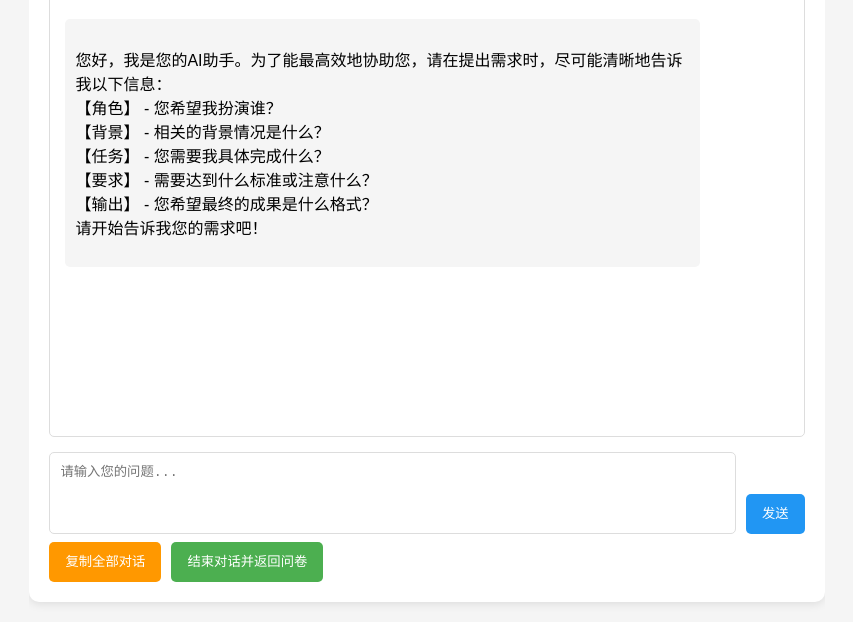
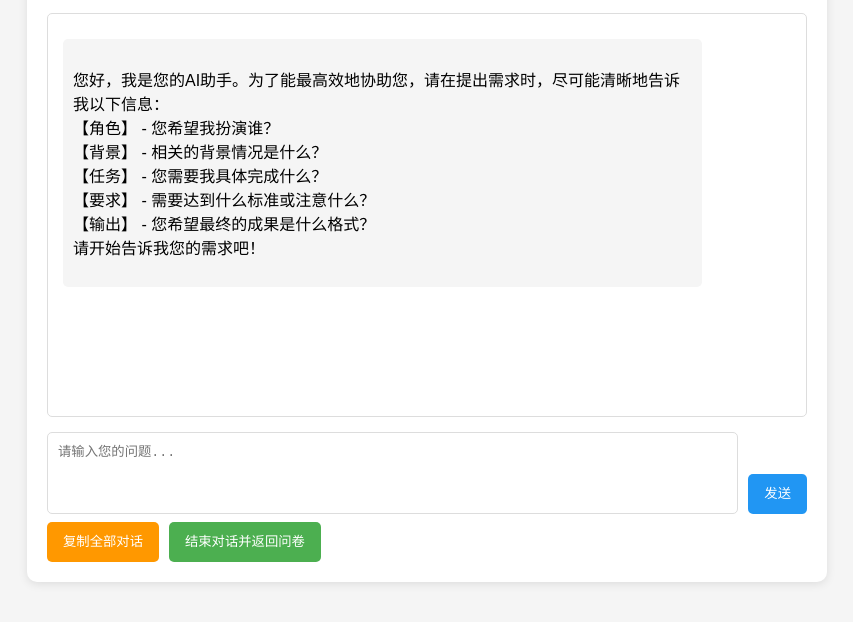
Before and after one commit to xn-zheng/ai-psychology-chat, a plain HTML site: page index.html in a window 1280 px wide. Shown: the part 178-800 px from the top of the page, without its empty margins (213-1066 px from the left). Drawn offline with Linux system fonts and the light colour scheme.

Commit message:
Update index.html

```diff
--- a/index.html
+++ b/index.html
@@ -5,7 +5,7 @@
     <meta name="viewport" content="width=device-width, initial-scale=1.0">
     <title>AI助手</title>
     <style>
-        /* ==================== 核心修复 CSS ==================== */
+        /* ==================== 核心修复 CSS：确保页面不滚动 ==================== */
         html, body {
             height: 100%;           /* 占据整个视口高度 */
             margin: 0;
@@ -13,16 +13,20 @@
             overflow: hidden;       /* **关键：禁用整个页面的滚动** */
             font-family: Arial, sans-serif;
             background-color: #f5f5f5;
-            display: flex;          /* 启用 Flexbox 布局 */
-            justify-content: center; /* 居中内容 */
+        }
+
+        /* 调整布局，让 chat-container 垂直居中并占据屏幕大部分空间 */
+        body {
+            display: flex;
+            justify-content: center;
             align-items: center;
         }
 
         .chat-container {
-            /* 调整 chat-container 的尺寸以适应屏幕 */
             width: 100%;
             max-width: 800px;
-            height: 95%; /* 占据大部分屏幕高度 */
+            /* 使用固定高度，或者根据视口高度计算，这里使用 Vh */
+            height: 90vh;
 
             background: white;
             border-radius: 10px;
@@ -30,17 +34,17 @@
             box-shadow: 0 2px 10px rgba(0,0,0,0.1);
             display: flex;
             flex-direction: column;
-            box-sizing: border-box; /* 确保 padding 不增加总高度 */
+            box-sizing: border-box;
         }
 
+        /* =========== 聊天框滚动修复后的关键样式 =========== */
         .messages {
-            /* flex: 1 让聊天框占据 chat-container 剩余的所有空间 */
-            flex: 1;
-            /* 设置 min-height 确保即使内容很少，输入框也在底部 */
-            min-height: 200px;
+            /* 设定一个相对固定的高度，通过计算或 Vh 确保有足够的空间 */
+            /* 假设聊天容器高 90vh，标题+输入区域约 200px，这里设置一个大值 */
+            height: 60vh;
 
             /* 核心滚动设置：确保内容溢出时显示滚动条 */
-            overflow-y: scroll; /* 使用 scroll 确保滚动条始终可见 */
+            overflow-y: scroll;
 
             border: 1px solid #ddd;
             padding: 15px;
@@ -49,14 +53,6 @@
             background: #fff;
         }
         /* ================================================= */
-
-        /* 移除 body 上的旧样式，因为布局转移到了 html/body */
-        /* body {
-            max-width: 800px;
-            margin: 0 auto;
-            padding: 20px;
-            background-color: #f5f5f5;
-        } */
 
         .message {
             margin: 10px 0;
@@ -158,7 +154,7 @@
     </div>
 
     <script>
-        // JS 代码保持不变，因为滚动逻辑在 CSS 中解决
+        // JS 代码逻辑保持不变，但新增了滚轮事件处理
         let conversationHistory = [
             {
                 role: 'system',
@@ -188,6 +184,21 @@
             }
         });
         window.addEventListener('load', autoResize);
+
+        // =========================================================
+        // 关键修复：添加滚轮事件监听器，阻止页面滚动
+        // =========================================================
+        messagesDiv.addEventListener('wheel', function(e) {
+            // 检查内容是否可以滚动
+            const maxScroll = messagesDiv.scrollHeight - messagesDiv.clientHeight;
+
+            // 如果滚轮事件发生在聊天框内，并且聊天框内容已达到顶部或底部限制
+            if (maxScroll <= 0 || (e.deltaY < 0 && messagesDiv.scrollTop === 0) || (e.deltaY > 0 && messagesDiv.scrollTop >= maxScroll)) {
+                // 如果不能继续滚动（已到顶或底），则阻止事件向上冒泡，防止页面滚动
+                e.preventDefault();
+            }
+            // 否则，允许默认的滚动事件在 messagesDiv 内部执行
+        });
 
 
         async function sendMessage() {
@@ -253,7 +264,6 @@
             if (messageId) messageDiv.id = messageId;
 
             messagesDiv.appendChild(messageDiv);
-            // 关键：每发送一条新消息，自动滚动到底部
             messagesDiv.scrollTop = messagesDiv.scrollHeight;
             return messageId;
         }
```
